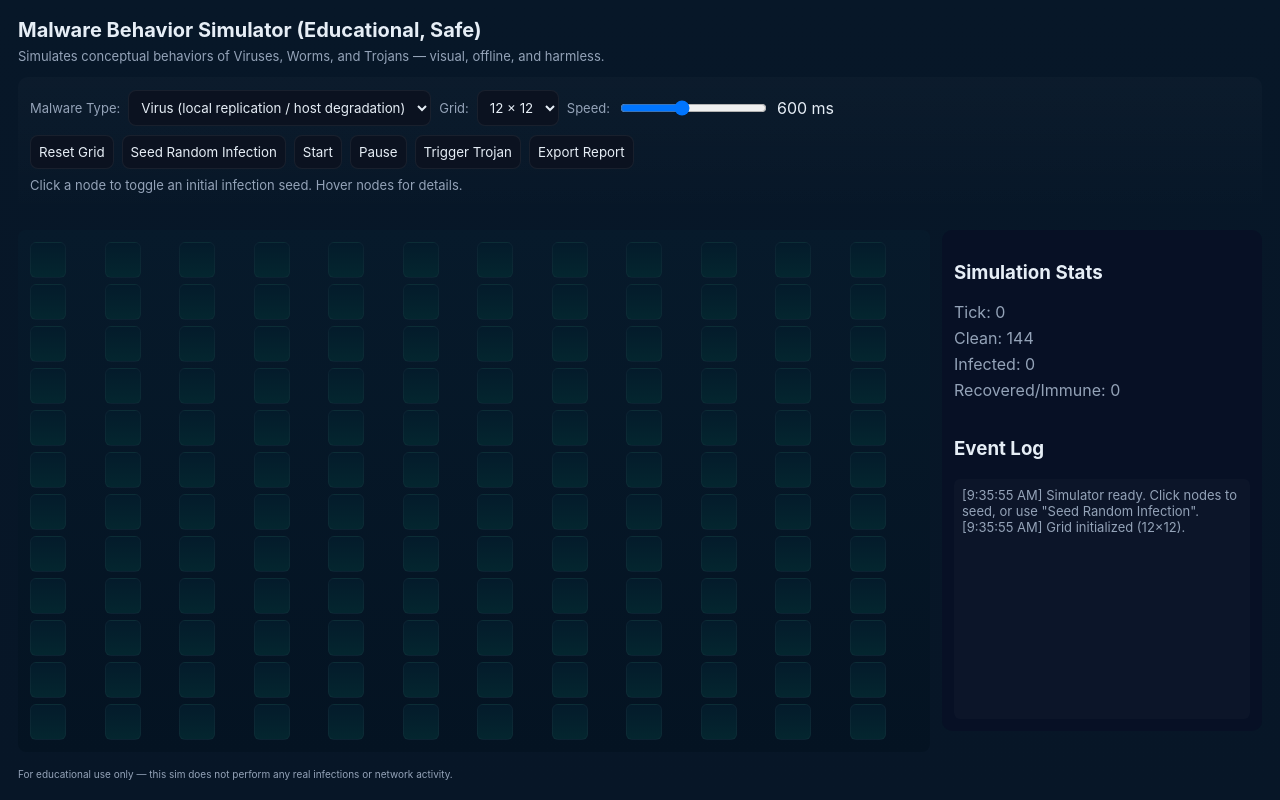
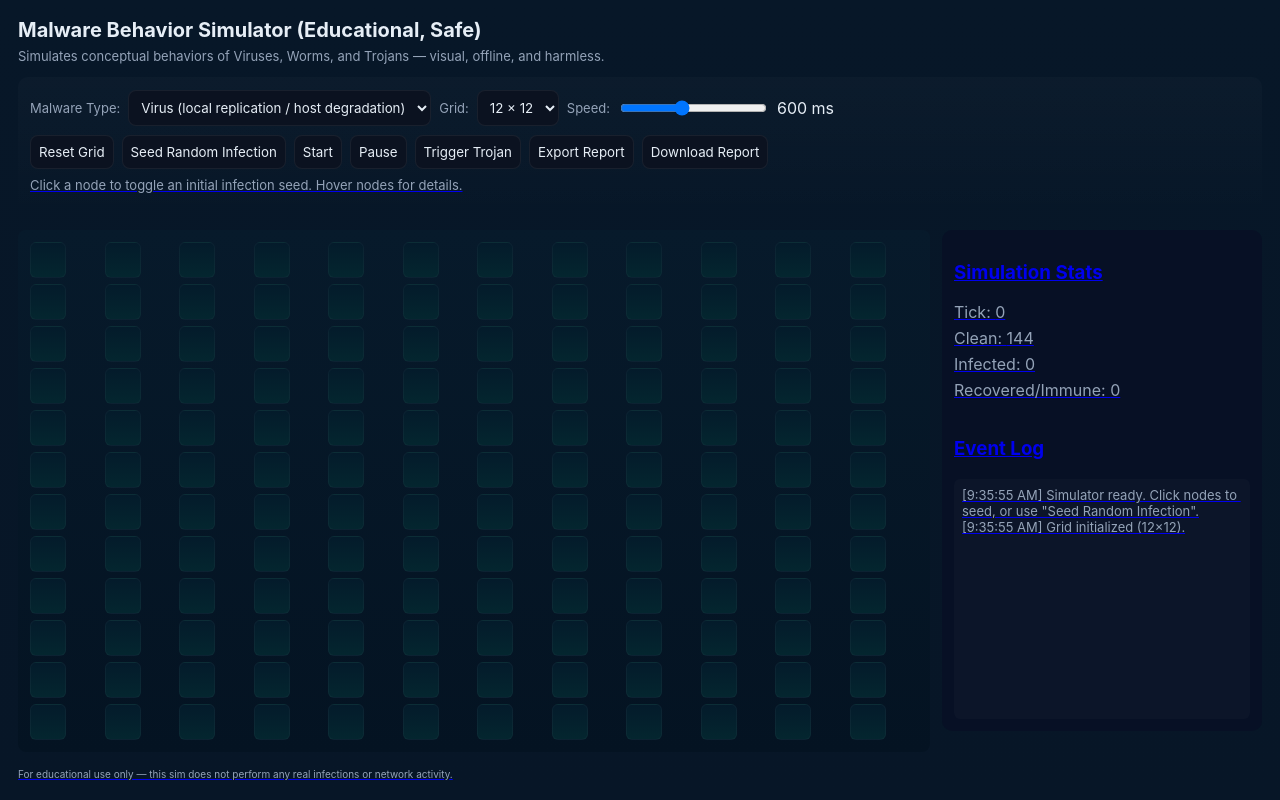
Before and after one commit to agrecha/CNS-ALA-2, a plain HTML site: page index.html in a window 1280 px wide. Drawn offline with Linux system fonts and the light colour scheme.

Commit message:
Update index.html

```diff
--- a/index.html
+++ b/index.html
@@ -41,6 +41,9 @@
         <button id="pauseBtn">Pause</button>
         <button id="triggerTrojanBtn">Trigger Trojan</button>
         <button id="exportBtn">Export Report</button>
+        <a href="report.pdf" download>
+        <button class="btn btn-report">Download Report</button>
+
       </div>
 
       <p class="help">Click a node to toggle an initial infection seed. Hover nodes for details.</p>
```
